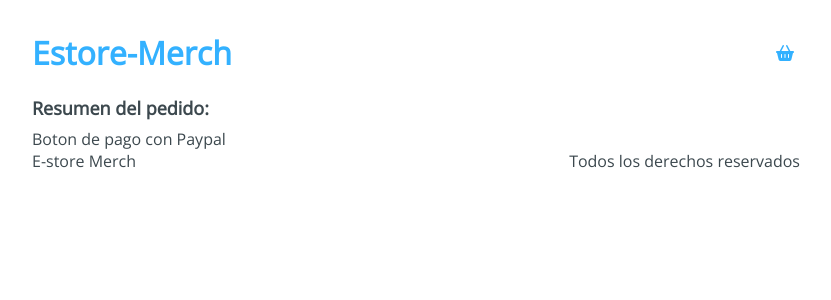
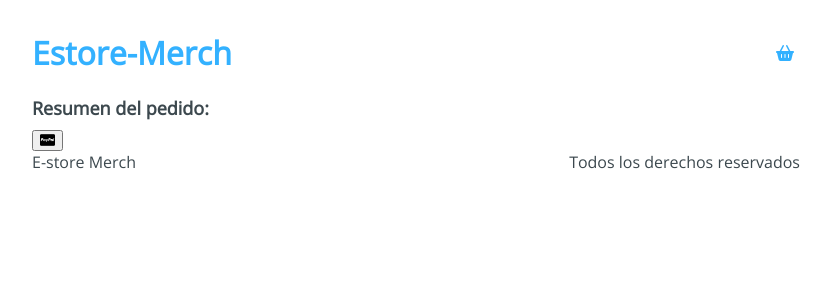
Before and after one commit to zergcore/estore-merch, a React app: page /checkout/payment in a window 1280 px wide. Shown: the top 300 px of the page, without its empty margins (224-1055 px from the left). Built offline with nearby package versions, Linux system fonts and the light colour scheme.

Commit message:
added useNavigate

```diff
--- a/src/containers/Payment.jsx
+++ b/src/containers/Payment.jsx
@@ -7,7 +7,9 @@
       <div className="Payment-content">
         <h3>Resumen del pedido:</h3>
         <div className="Payment-button">
-          Boton de pago con Paypal
+          <button type='button'>
+            <i className="fa-brands fa-cc-paypal"/>
+          </button>
         </div>
       </div>
       <div />
```
